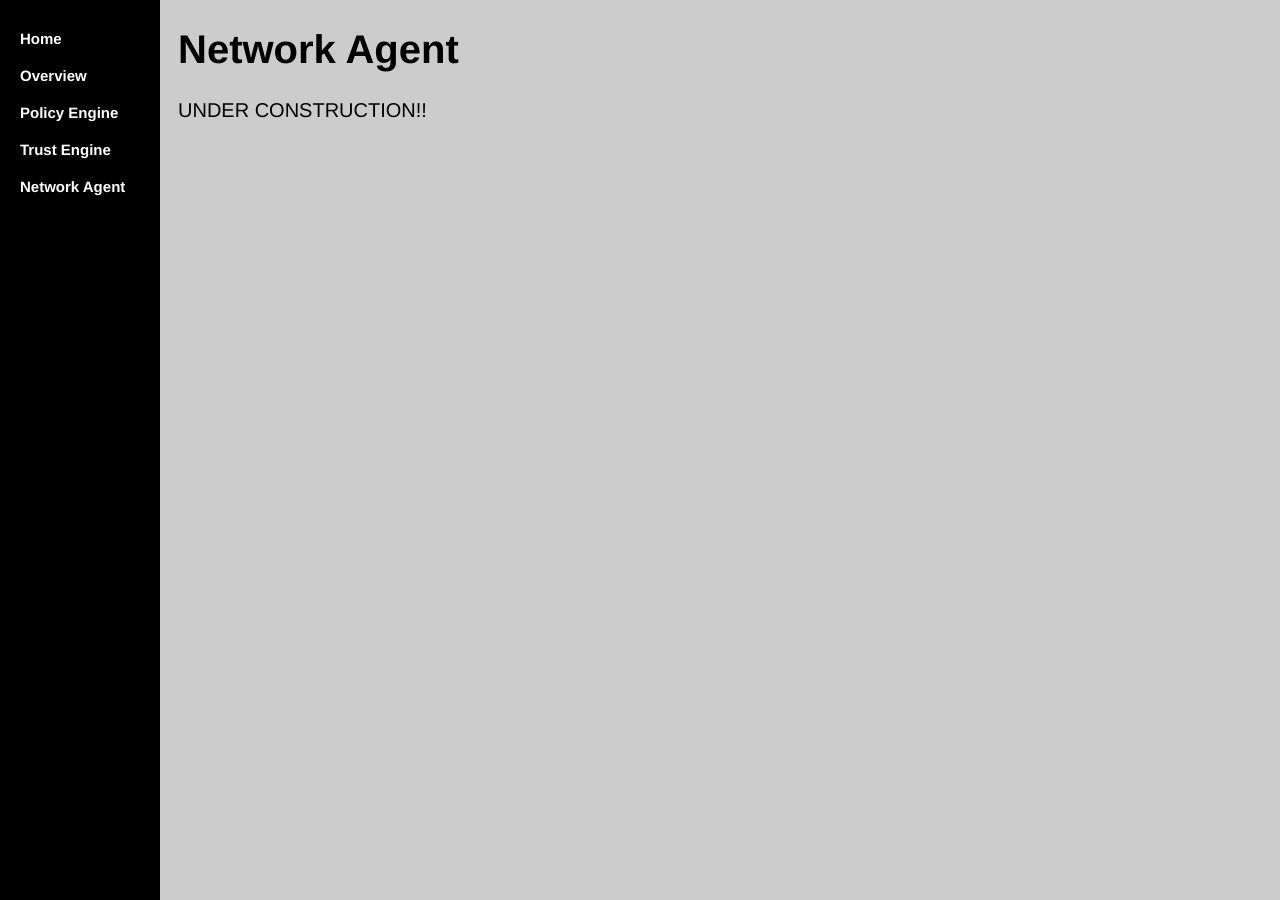
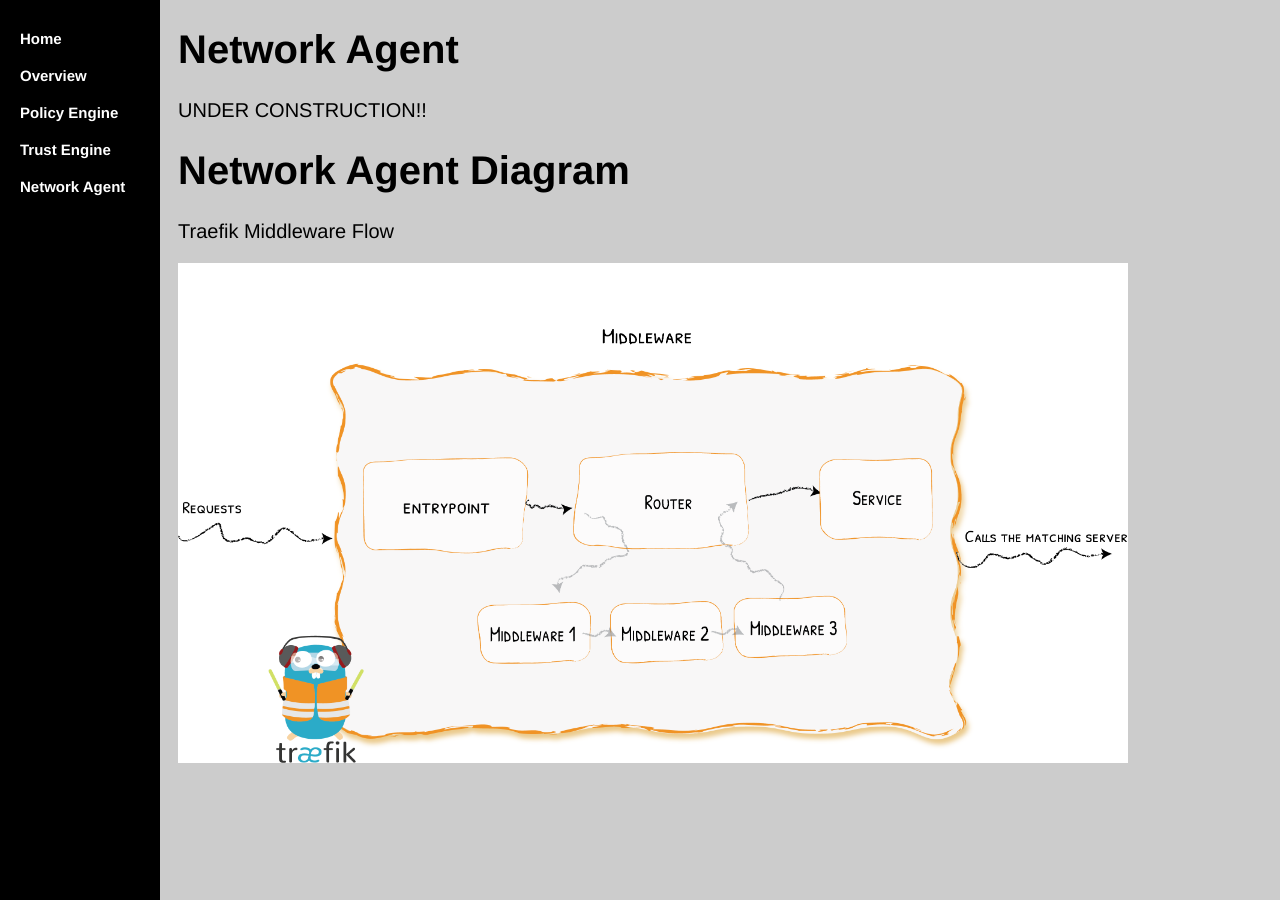
Before and after one commit to WWUZeroTrust/WWUZeroTrust.github.io, a Jekyll site: the page NetworkAgent/index.html, which Jekyll copies as it is, in a window 1280 px wide. Built offline with Jekyll 4.4.1, drawn with Linux system fonts in a browser that asks for light colours.

Commit message:
Update index.html

```diff
--- a/NetworkAgent/index.html
+++ b/NetworkAgent/index.html
@@ -78,5 +78,8 @@ h1 {
 <div class="main">
 	<h1>Network Agent</h1>
 	<p>UNDER CONSTRUCTION!!</p>
+	<h1>Network Agent Diagram</h1>
+	<p>Traefik Middleware Flow</p>
+	<img src="/image/Traefik-Middleware.png" alt="hi" class="inline" height="500" width="950"/>
 	</div>
 </html>
```
